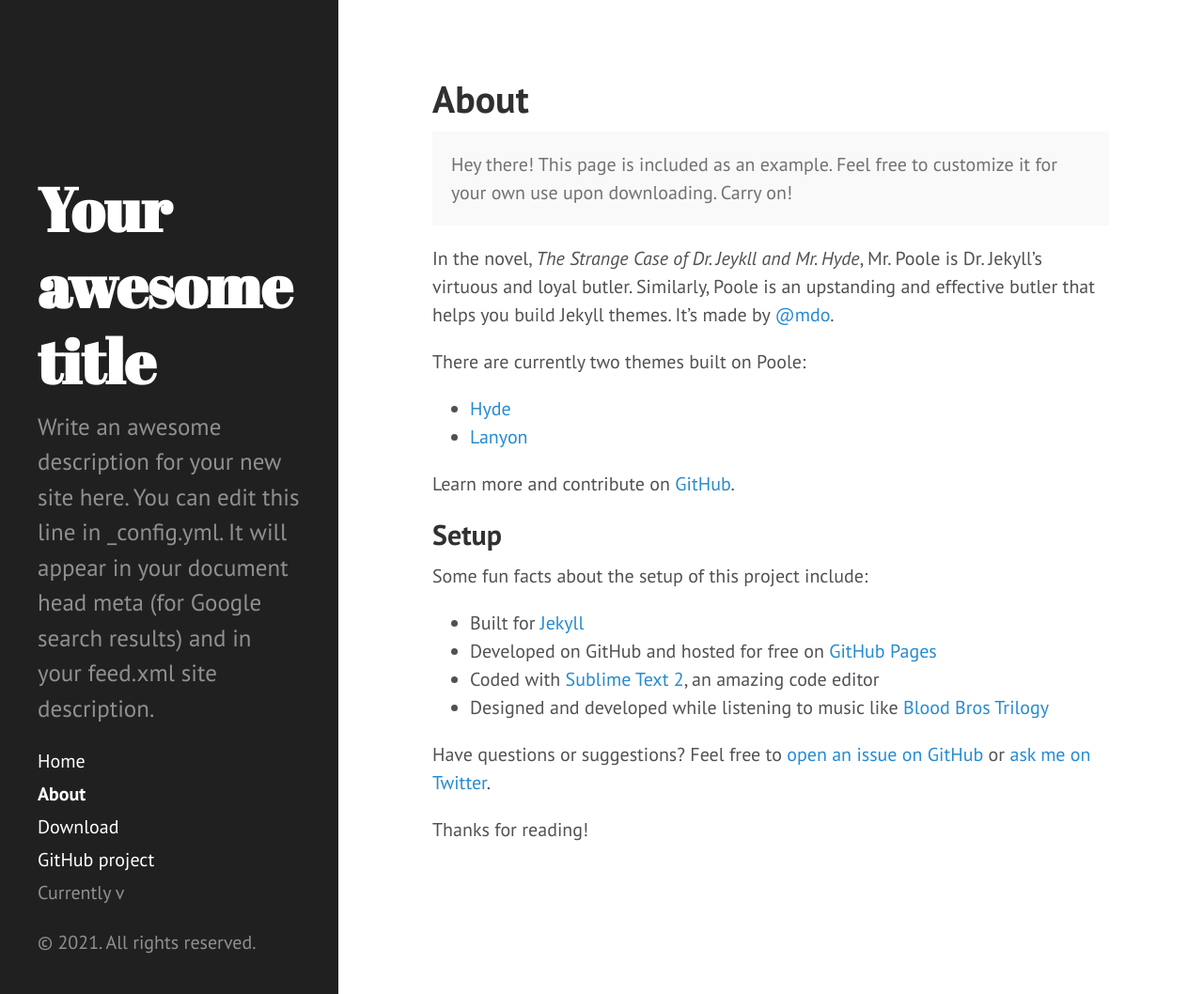
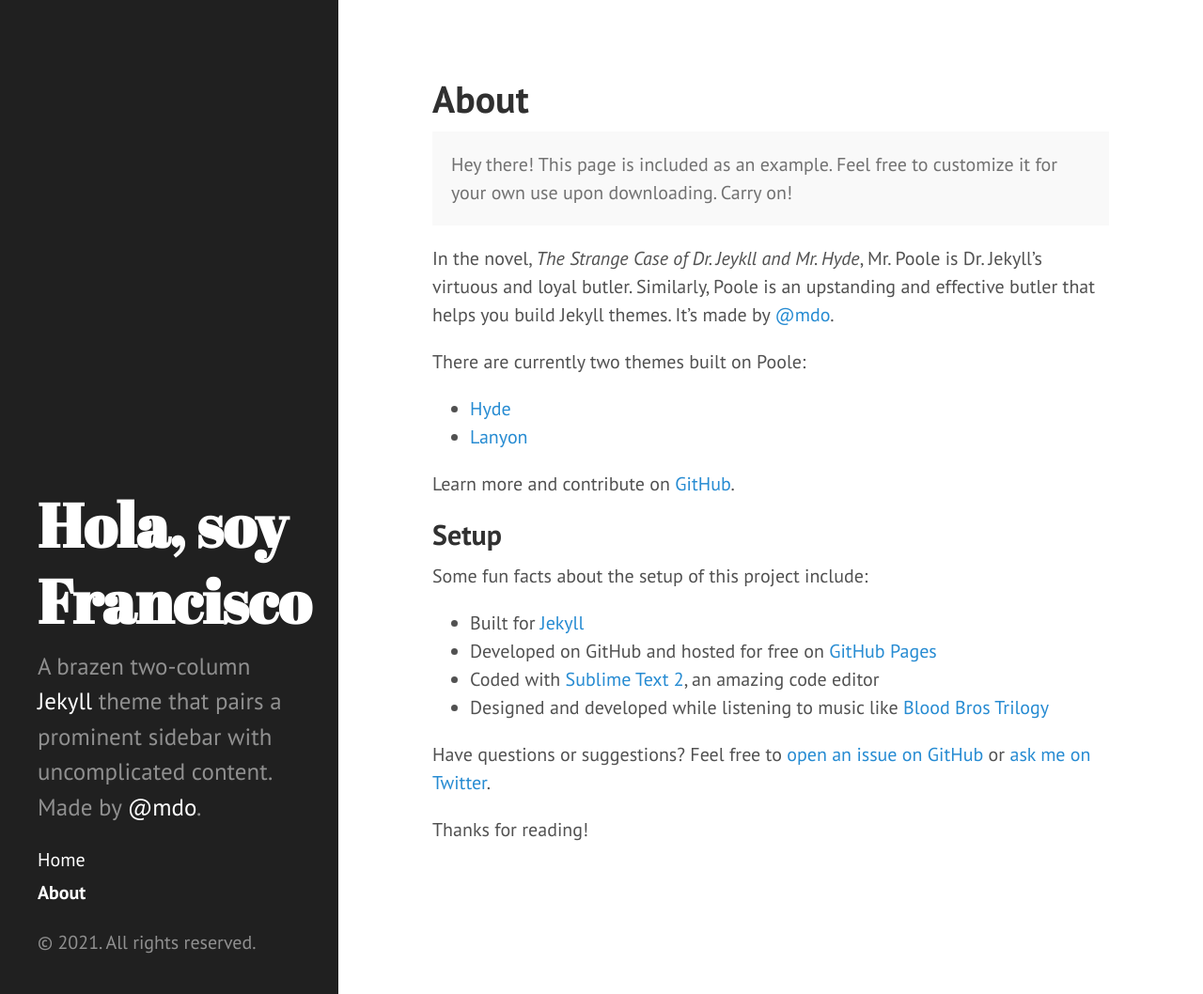
Before and after one commit to FranciscoCasado/this-is-me, a Jekyll site: the page built from about.md, in a window 1280 px wide and 1058 px high. Shown: the whole window at 94% size. Built offline with Jekyll 4.4.1, drawn with Linux system fonts in a browser that asks for light colours.

Commit message:
everything working :)

```diff
--- a/Gemfile
+++ b/Gemfile
@@ -19,6 +19,7 @@ gem "hyde"
 group :jekyll_plugins do
   gem "jekyll-feed", "~> 0.12"
   gem "jekyll-gist"
+  gem "jekyll-paginate"
 end
 
 # Windows and JRuby does not include zoneinfo files, so bundle the tzinfo-data gem
--- a/_config.yml
+++ b/_config.yml
@@ -11,28 +11,44 @@
 # If you need help with YAML syntax, here are some quick references for you:
 # https://learn-the-web.algonquindesign.ca/topics/markdown-yaml-cheat-sheet/#yaml
 # https://learnxinyminutes.com/docs/yaml/
-#
+
+# Permalinks
+permalink:        pretty
+#relative_permalinks: true
+
+# Custom vars
+
 # Site settings
 # These are used to personalize your new site. If you look in the HTML files,
 # you will see them accessed via {{ site.title }}, {{ site.email }}, and so on.
 # You can create any custom variable you would like, and they will be accessible
 # in the templates via {{ site.myvariable }}.
+# Setup
+title:            Hola, soy Francisco
+tagline:          'A Jekyll theme'
+description:      >- # this means to ignore newlines until "baseurl:"
+  A brazen two-column <a href="http://jekyllrb.com" target="_blank">Jekyll</a>
+  theme that pairs a prominent sidebar with uncomplicated content.
+  Made by <a href="https://twitter.com/mdo" target="_blank">@mdo</a>.
+baseurl: / # the subpath of your site, e.g. /blog
+#url:              http://hyde.getpoole.com
 
-title: Your awesome title
-email: your-email@example.com
-description: >- # this means to ignore newlines until "baseurl:"
-  Write an awesome description for your new site here. You can edit this
-  line in _config.yml. It will appear in your document head meta (for
-  Google search results) and in your feed.xml site description.
-baseurl: "" # the subpath of your site, e.g. /blog
+author:
+  name:           'Francisco Casado'
+  #url:            https://twitter.com/mdo
+
+email: hola@franciscocasado.cl
+
 url: "" # the base hostname & protocol for your site, e.g. http://example.com
-twitter_username: jekyllrb
-github_username:  jekyll
+
+paginate:         5
+
 
 # Build settings
-theme: minima
+theme: hyde
 plugins:
   - jekyll-feed
+  - jekyll-paginate
 
 # Exclude from processing.
 # The following items will not be processed, by default.
@@ -53,3 +69,7 @@ plugins:
 #   - vendor/cache/
 #   - vendor/gems/
 #   - vendor/ruby/
+
+# version:          X.X.X   # Show "Currently vX.X.X in the sidebar"
+# github:                   # Show the GitHub project page
+#  repo:           https://github.com/FranciscoCasado/this-is-me
--- a/_includes/sidebar.html
+++ b/_includes/sidebar.html
@@ -26,9 +26,10 @@
         {% endif %}
       {% endfor %}
 
-      <a class="sidebar-nav-item" href="{{ site.github.repo }}/archive/v{{ site.version }}.zip">Download</a>
+      <!--<a class="sidebar-nav-item" href="{{ site.github.repo }}/archive/v{{ site.version }}.zip">Download</a>
       <a class="sidebar-nav-item" href="{{ site.github.repo }}">GitHub project</a>
       <span class="sidebar-nav-item">Currently v{{ site.version }}</span>
+      -->
     </nav>
 
     <p>&copy; {{ site.time | date: '%Y' }}. All rights reserved.</p>
```
